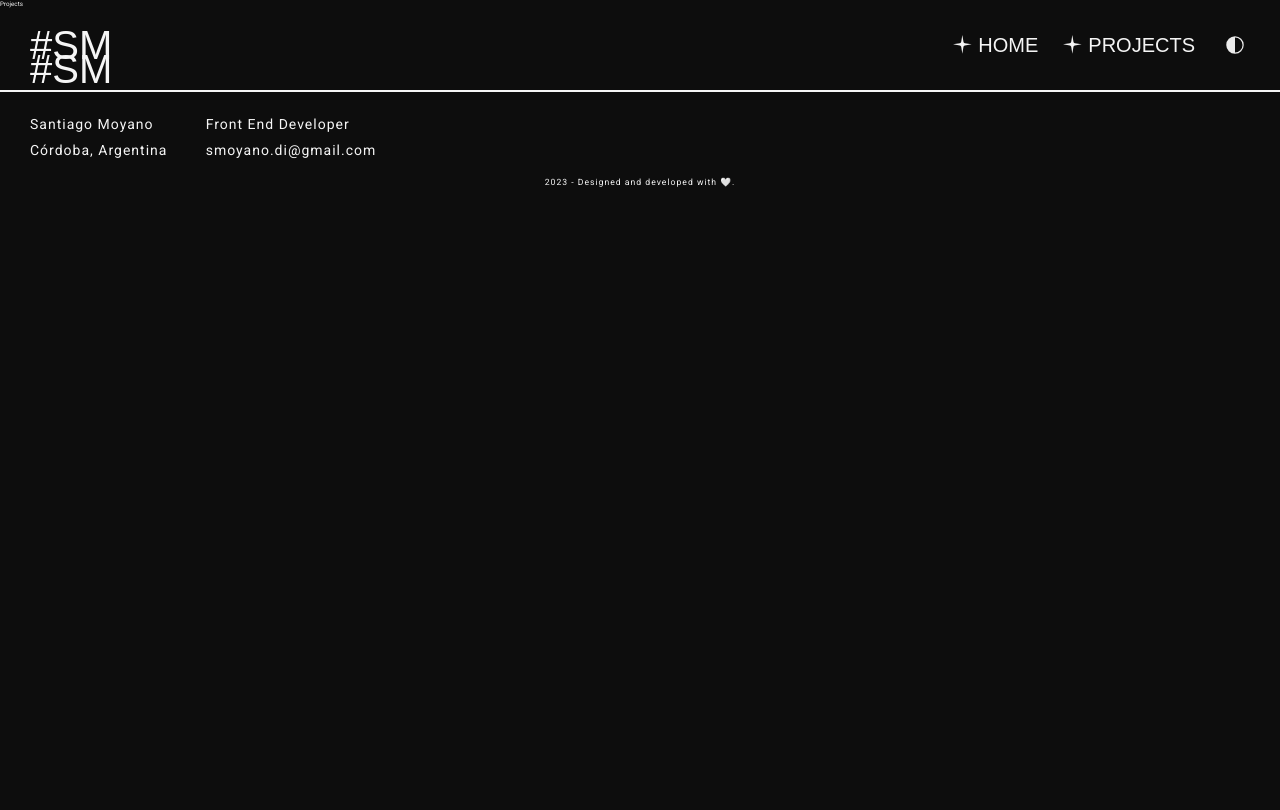
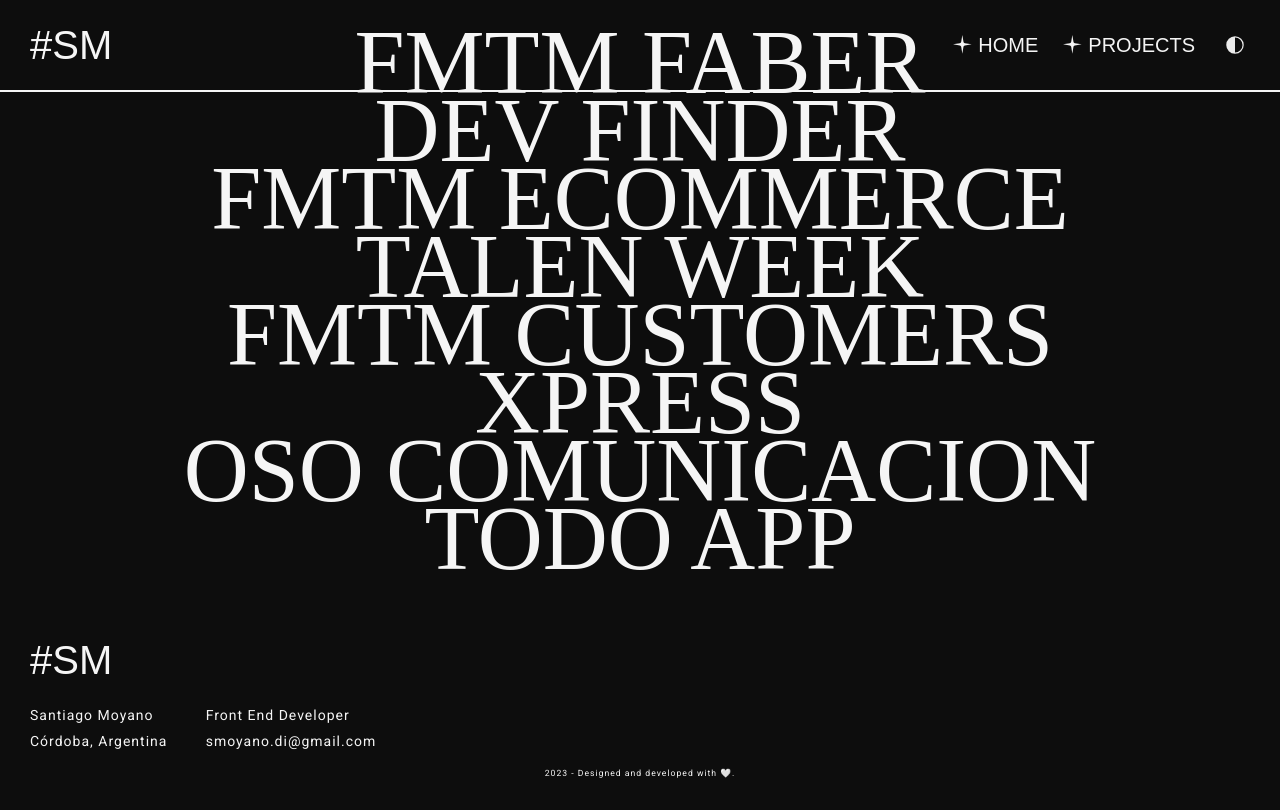
Before and after one commit to sanmoyano/sm-portfolio, a Next.js app: page /projects in a window 1280 px wide. Built offline with nearby package versions, Linux system fonts and the light colour scheme; a web font is replaced by a local one.

Commit message:
preparing projects

```diff
--- a/src/app/projects/page.tsx
+++ b/src/app/projects/page.tsx
@@ -1,8 +1,25 @@
+'use client'
+import React from 'react'
 import { NextPage } from 'next'
+import { VStack, Text } from '@chakra-ui/react'
+
+import PROJECTS from '../../data/projects.json'
+
+interface ProjectsData {
+  name:string
+  page:string
+  repo:string
+}
 
 const Projects : NextPage = () => {
+  const projects: ProjectsData[] = PROJECTS as ProjectsData[]
+
   return (
-    <div>Projects</div>
+    <VStack alignItems='center' height={window.screen.height} justifyContent='center'>
+      {projects?.map((project) => (
+        <Text key={project.page} fontFamily='apotek-extrawide' fontSize='9rem' lineHeight={0.7} textTransform='uppercase'>{project.name}</Text>
+      ))}
+    </VStack>
   )
 }
 
--- /dev/null
+++ b/src/data/projects.json
@@ -0,0 +1,42 @@
+[
+  {
+    "name":"fmtm faber",
+    "page":"https://www.fermentumfaber.com/",
+    "repo":"https://github.com/sanmoyano/fermentum-faber-2023"
+  },
+  {
+    "name":"dev finder",
+    "page":"https://github-search-app-six.vercel.app/",
+    "repo":"https://github.com/sanmoyano/github-search-app"
+  },
+  {
+    "name":"fmtm ecommerce",
+    "page":"https://fermentum-app.web.app/",
+    "repo":"https://github.com/sanmoyano/fermentum_app"
+  },
+  {
+    "name":"talen week",
+    "page":"https://deluxe-piroshki-e038aa.netlify.app/",
+    "repo":"https://github.com/sanmoyano/talent-week-2022.git"
+  },
+  {
+    "name":"fmtm customers",
+    "page":"https://fermentumclientes.web.app/",
+    "repo":"https://github.com/sanmoyano/fermentum_clientes"
+  },
+  {
+    "name":"xpress",
+    "page":"https://tubular-tartufo-e81cd0.netlify.app/",
+    "repo":"https://github.com/sanmoyano/xpress.git"
+  },
+  {
+    "name":"oso comunicacion",
+    "page":"https://oso-comunicacion.web.app/",
+    "repo":"https://oso-comunicacion.web.app/"
+  },
+  {
+    "name":"todo app",
+    "page":"https://to-do-list-eight-eta.vercel.app/",
+    "repo":"https://github.com/sanmoyano/to-do-list-.git"
+  }
+]
```
